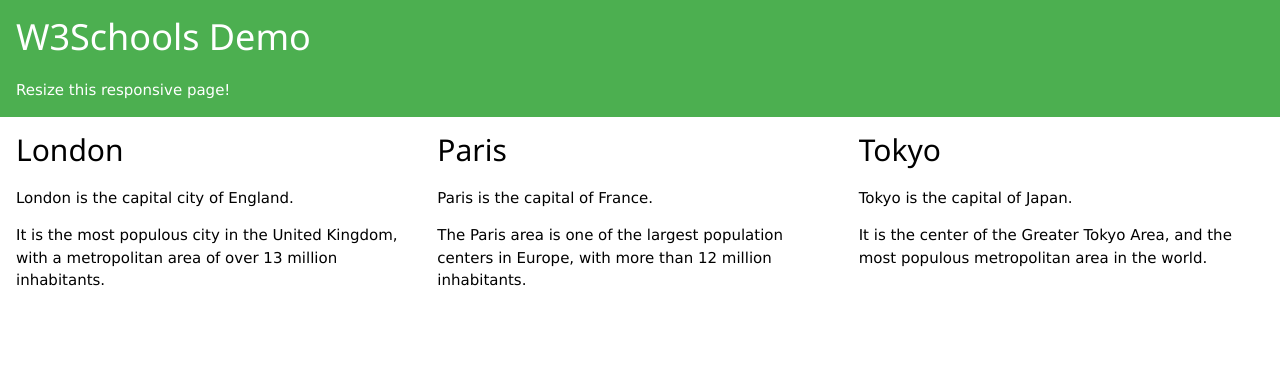
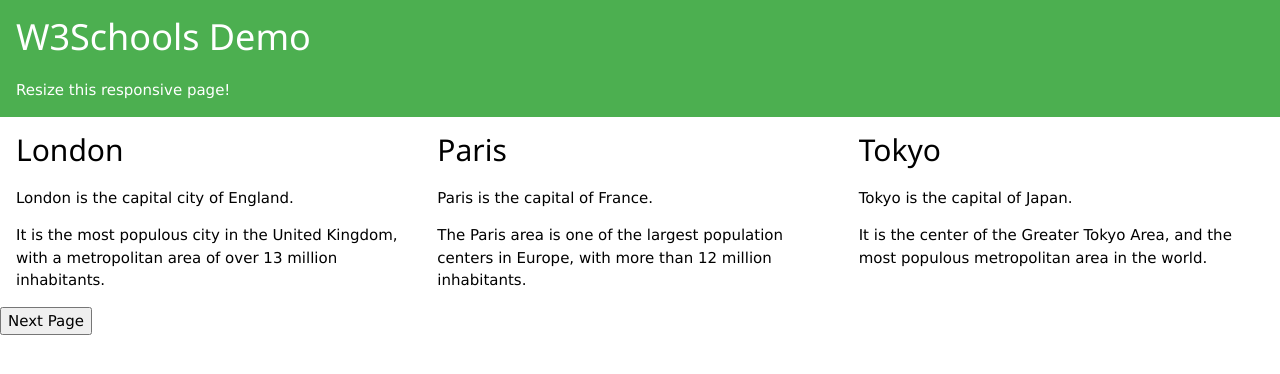
Before and after one commit to Jackcmd007/HelloWorld, a plain HTML site: page index.html in a window 1280 px wide. Drawn offline with nearby package versions, Linux system fonts and the light colour scheme.

Commit message:
Update index.html

```diff
--- a/index.html
+++ b/index.html
@@ -32,5 +32,10 @@
   </div>
 </div>
 
+
+
+<button onclick="document.location='next.html'">Next Page</button>
+
+
 </body>
 </html>
```
